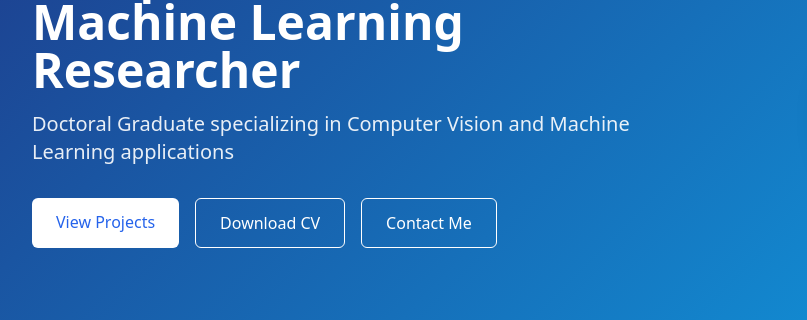
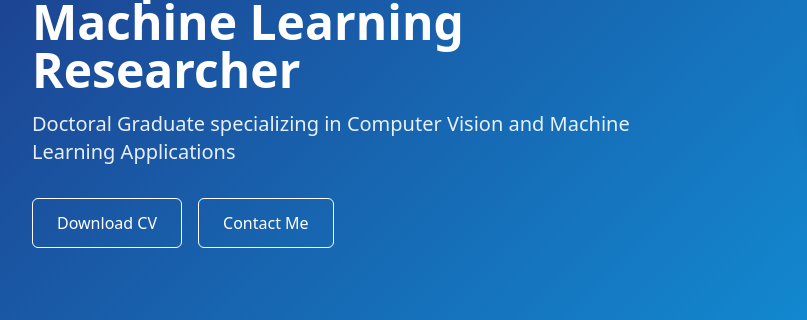
Before and after one commit to ASalah11/ahmed-abdelrahman, a plain HTML site: page index.html in a window 1280 px wide. Shown: the part 178-498 px from the top of the page, 0-807 px from the left. Drawn offline with nearby package versions, Linux system fonts and the light colour scheme.

Commit message:
index.html

```diff
--- a/index.html
+++ b/index.html
@@ -48,9 +48,8 @@
             <div class="md:flex items-center justify-between">
                 <div class="md:w-1/2 mb-10 md:mb-0">
                     <h1 class="text-4xl md:text-5xl font-bold mb-4">Computer Vision & Machine Learning Researcher</h1>
-                    <p class="text-xl mb-8 opacity-90">Doctoral Graduate specializing in Computer Vision and Machine Learning applications</p>
+                    <p class="text-xl mb-8 opacity-90">Doctoral Graduate specializing in Computer Vision and Machine Learning Applications</p>
                     <div class="flex space-x-4">
-                        <a href="#projects" class="bg-white text-blue-600 hover:bg-gray-100 px-6 py-3 rounded-md font-medium transition duration-300">View Projects</a>
                         <a href="https://drive.google.com/file/d/1cNEDPJ2koQkd8EmS6Le6-rthd-yV8Sta/view?usp=sharing" target="_blank" class="border border-white text-white hover:bg-white hover:text-blue-600 px-6 py-3 rounded-md font-medium transition duration-300">Download CV</a>
                         <a href="#contact" class="border border-white text-white hover:bg-white hover:text-blue-600 px-6 py-3 rounded-md font-medium transition duration-300">Contact Me</a>
                     </div>
@@ -374,7 +373,7 @@
                                     <div class="flex space-x-4 mt-1">
                                         <a href="https://scholar.google.com/citations?user=1sZuPRQAAAAJ&hl=en&authuser=1" target="_blank" class="hover:text-blue-200"><i class="fas fa-graduation-cap"></i> Google Scholar</a>
                                         <a href="https://www.linkedin.com/in/ahmad-salah-m-sc/" target="_blank" class="hover:text-blue-200"><i class="fab fa-linkedin"></i> LinkedIn</a>
-                                        <a href="https://drive.google.com/file/d/1cNEDPJ2koQkd8EmS6Le6-rthd-yV8Sta/view?usp=sharing" target="_blank" class="hover:text-blue-200"><i class="fab fa-cv"></i> CV</a>
+                                        <a href="https://drive.google.com/file/d/1cNEDPJ2koQkd8EmS6Le6-rthd-yV8Sta/view?usp=sharing" target="_blank" class="hover:text-blue-200"><i class="fas fa-file-pdf"></i> CV</a>
 
                                     </div>
                                 </div>
```
